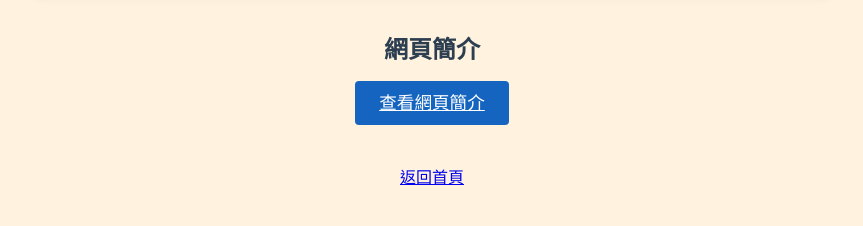
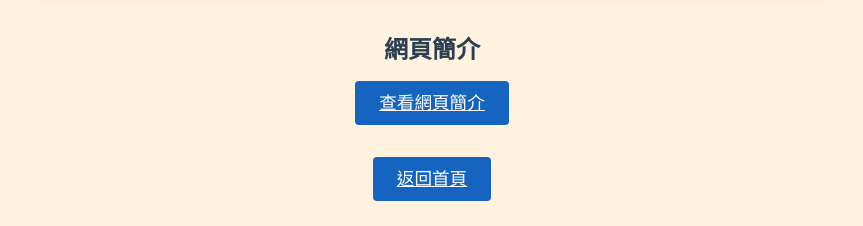
Before and after one commit to B11108046/b11108046.github.io, a plain HTML site: page final-project.html in a window 1280 px wide. Shown: the part 673-899 px from the top of the page, without its empty margins (208-1071 px from the left). Drawn offline with Linux system fonts and the light colour scheme.

Commit message:
Add files via upload

```diff
--- a/final-project.html
+++ b/final-project.html
@@ -29,7 +29,7 @@
 
     <!-- 返回首頁 -->
     <div style="text-align: center; margin-top: 3rem;">
-      <a href="index.html" class="index-button">返回首頁</a>
+      <a href="index.html" class="start-button">返回首頁</a>
     </div>
   </section>
 </body>
```
